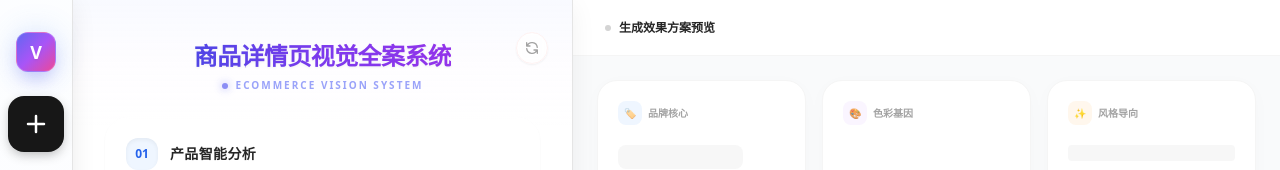
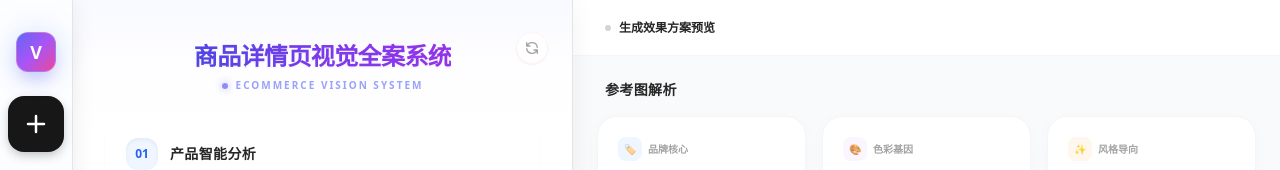
Before and after one commit to camerarts/product-kv, a React (Vite) app: page / in a window 1280 px wide. Shown: the top 170 px of the page. Built offline with nearby package versions, Linux system fonts and the light colour scheme; no server answers.

Commit message:
feat: Add "Reference Image Analysis" section
Introduces a new section title for the reference image analysis feature, improving clarity and user understanding of the displayed content. Updates the title for the results section to be more descriptive.

```diff
--- a/MainContent.tsx
+++ b/MainContent.tsx
@@ -107,6 +107,7 @@ export const MainContent: React.FC<MainContentProps> = ({
         <div className="flex-1 overflow-y-auto p-6 custom-scrollbar">
            {/* Report Card */}
            <div className="mb-8 animate-fade-in">
+              <h3 className="text-sm font-black text-neutral-800 tracking-wide uppercase mb-4 px-2">参考图解析</h3>
               {/* Cards Container */}
               <div className="grid grid-cols-1 md:grid-cols-3 gap-4">
 
@@ -263,7 +264,7 @@ export const MainContent: React.FC<MainContentProps> = ({
              <div className="animate-fade-in-up mb-20">
                {/* Section Title & Actions */}
                <div className="flex items-center justify-between mb-4 px-2">
-                   <h3 className="text-sm font-black text-neutral-800 tracking-wide uppercase">视觉方案详情</h3>
+                   <h3 className="text-sm font-black text-neutral-800 tracking-wide uppercase">产品详情页图片</h3>
 
                    <div className="flex items-center gap-3">
                       {/* One Click Generate All Button */}
```
